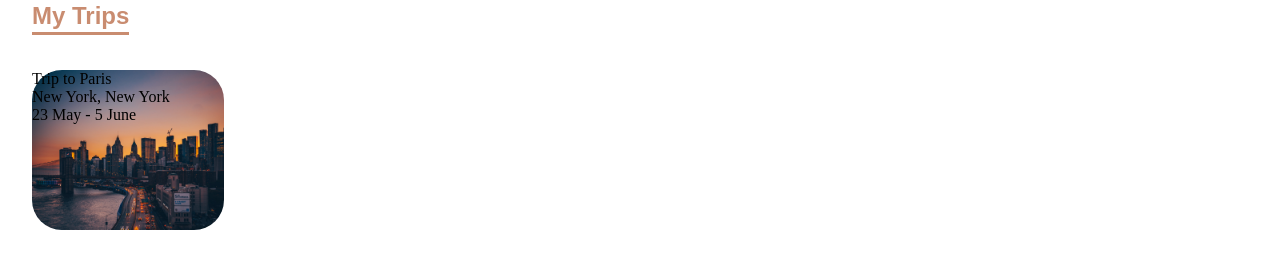
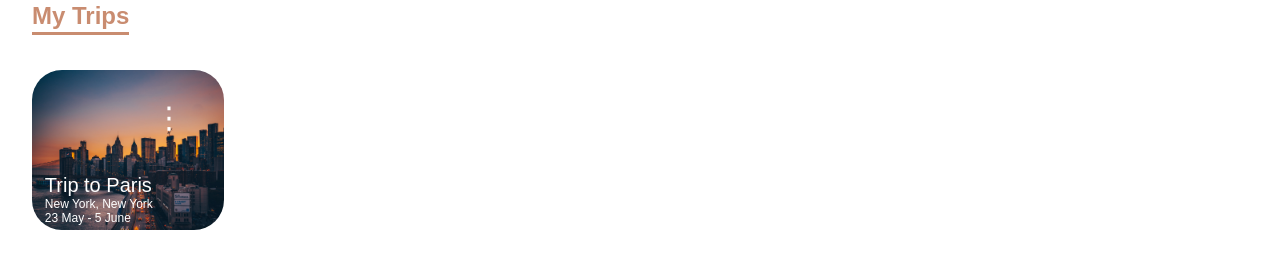
Before and after one commit to krod02/Travel-planning-app, a React (Create React App) app in the folder client/: page /dashboard in a window 1280 px wide. Shown: the part 175-444 px from the top of the page. Built offline with nearby package versions, Linux system fonts and the light colour scheme.

Commit message:
more dashboard changes

```diff
--- a/client/src/pages/dashboard/dashboard.css
+++ b/client/src/pages/dashboard/dashboard.css
@@ -128,3 +128,59 @@
   z-index: -1;
   border-radius: 30px;
 }
+
+.trip-info {
+  margin-top: 13vh;
+  margin-left: 1vw;
+}
+
+.trip-name,
+.trip-location,
+.trip-date {
+  font-family: var(--cabin);
+  line-height: normal;
+  font-style: normal;
+  font-weight: 400;
+  color: #fff;
+}
+
+.trip-name {
+  font-size: 20px;
+}
+
+.trip-location {
+  font-size: 12px;
+}
+
+.trip-date {
+  font-size: 12px;
+}
+
+.menu-dots {
+  position: absolute;
+  top: 20px; /* Adjust as needed */
+  right: 30px; /* Adjust as needed */
+  background: transparent;
+  border: none;
+  color: #fff;
+  font-size: 30px;
+  cursor: pointer;
+  border-radius: 50%; /* Circular shape */
+  padding: 10px; /* Space around the dots */
+  transition: background-color 0.3s; /* Smooth transition for background color */
+}
+
+/* Hide the default outline for focused elements */
+.menu-dots:focus {
+  outline: none;
+}
+
+/* Additional styling for the dots on hover */
+.menu-dots:hover {
+  background-color: rgb(
+    128,
+    128,
+    128,
+    0.5
+  ) !important; /* Grey faded background */
+}
--- a/client/src/pages/dashboard/dashboardComponents/trips.jsx
+++ b/client/src/pages/dashboard/dashboardComponents/trips.jsx
@@ -19,6 +19,7 @@ const Trips = (props) => {
             <div className='trip-name'>Trip to Paris</div>
             <div className='trip-location'>New York, New York</div>
             <div className='trip-date'>23 May - 5 June</div>
+            <button className='menu-dots'>⋮</button>
           </div>
         </div>
       </div>
```
